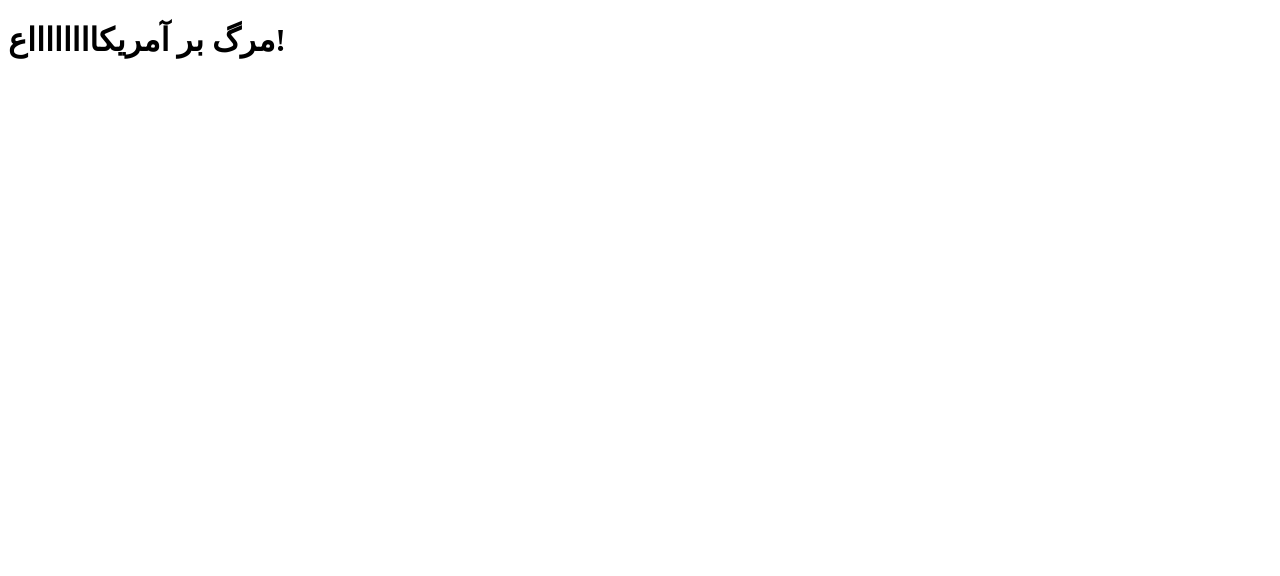
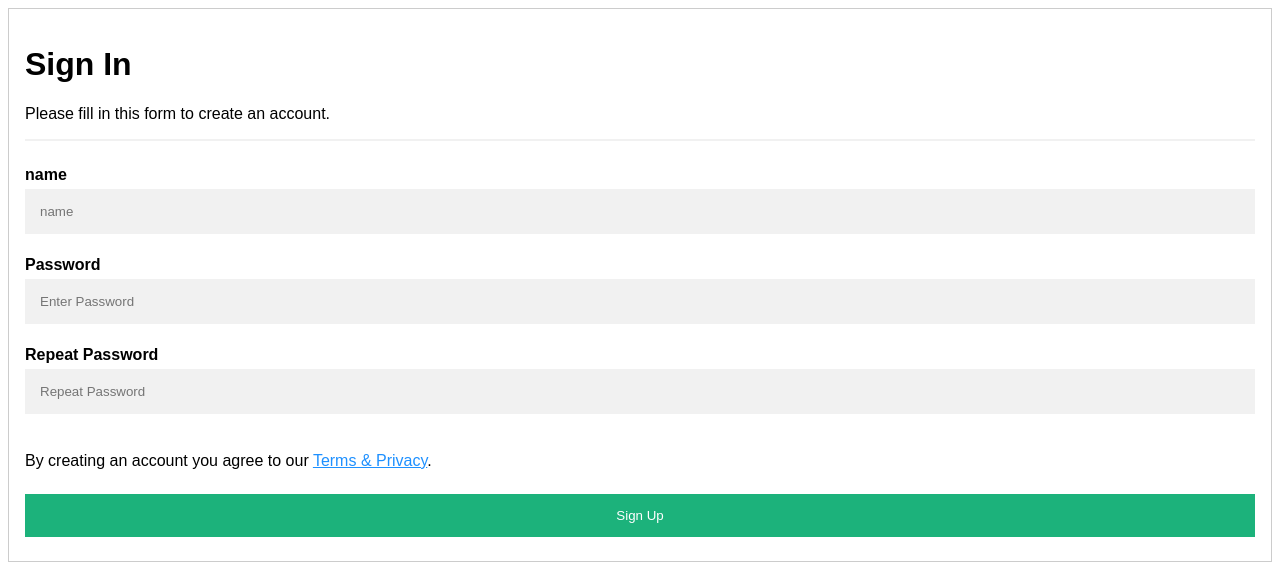
Before and after one commit to yaghoobiii/student_courses, a website: page swagger_client/index.html in a window 1280 px wide. Drawn offline with Linux system fonts and the light colour scheme.

Commit message:
2023.04.23 - 6 (updated API)

```diff
--- a/swagger_client/index.html
+++ b/swagger_client/index.html
@@ -1,12 +1,100 @@
+
 <!DOCTYPE html>
-<html lang="en">
-<head>
-    <meta charset="UTF-8">
-    <title>Title</title>
-</head>
+<html>
+<style>
+body {font-family: Arial, Helvetica, sans-serif;}
+* {box-sizing: border-box}
+
+/* Full-width input fields */
+input[type=text], input[type=password] {
+  width: 100%;
+  padding: 15px;
+  margin: 5px 0 22px 0;
+  display: inline-block;
+  border: none;
+  background: #f1f1f1;
+}
+
+input[type=text]:focus, input[type=password]:focus {
+  background-color: #ddd;
+  outline: none;
+}
+
+hr {
+  border: 1px solid #f1f1f1;
+  margin-bottom: 25px;
+}
+
+/* Set a style for all buttons */
+button {
+  background-color: #04AA6D;
+  color: white;
+  padding: 14px 20px;
+  margin: 8px 0;
+  border: none;
+  cursor: pointer;
+  width: 100%;
+  opacity: 0.9;
+}
+
+button:hover {
+  opacity:1;
+}
+
+/* Extra styles for the cancel button */
+
+
+/* Float cancel and signup buttons and add an equal width */
+ .signinbtn {
+  float: left;
+  width: 50%;
+}
+
+/* Add padding to container elements */
+.container {
+  padding: 16px;
+}
+
+/* Clear floats */
+.clearfix::after {
+  content: "";
+  clear: both;
+  display: table;
+}
+
+/* Change styles for cancel button and signup button on extra small screens */
+@media screen and (max-width: 300px) {
+  .signInbtn {
+     width: 100%;
+  }
+}
+</style>
 <body>
 
-<h1>مرگ بر آمریکااااااااع!</h1>
+<form action="/action_page.php" style="border:1px solid #ccc">
+  <div class="container">
+    <h1>Sign In</h1>
+    <p>Please fill in this form to create an account.</p>
+    <hr>
+
+    <label for="fname"><b>name</b></label>
+    <input type="text" placeholder="name" name="firstname" required>
+
+    <label for="psw"><b>Password</b></label>
+    <input type="password" placeholder="Enter Password" name="psw" required>
+
+    <label for="psw-repeat"><b>Repeat Password</b></label>
+    <input type="password" placeholder="Repeat Password" name="psw-repeat" required>
+
+
+    <p>By creating an account you agree to our <a href="#" style="color:dodgerblue">Terms & Privacy</a>.</p>
+
+    <div class="clearfix">
+
+      <button type="submit" class="signInbtn">Sign Up</button>
+    </div>
+  </div>
+</form>
 
 </body>
 </html>
```
Also changed, not shown: swagger_client/styles.css (added).
